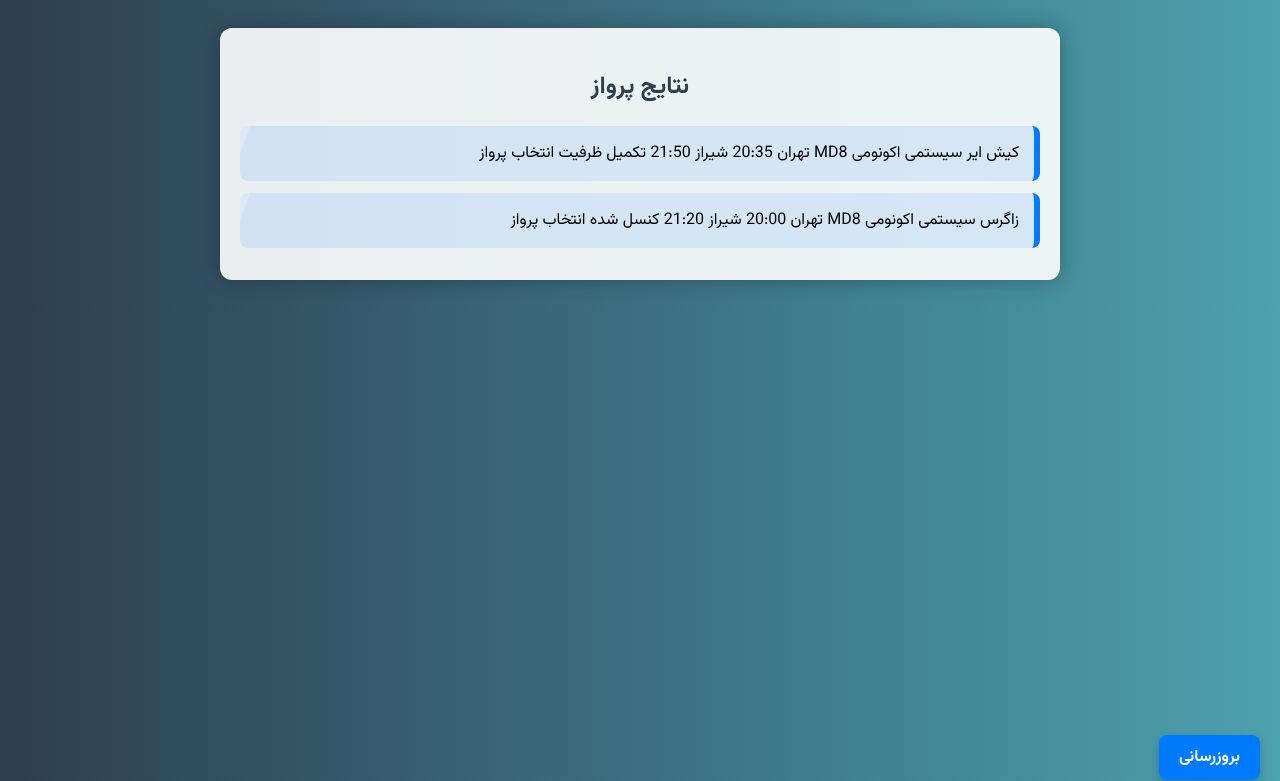
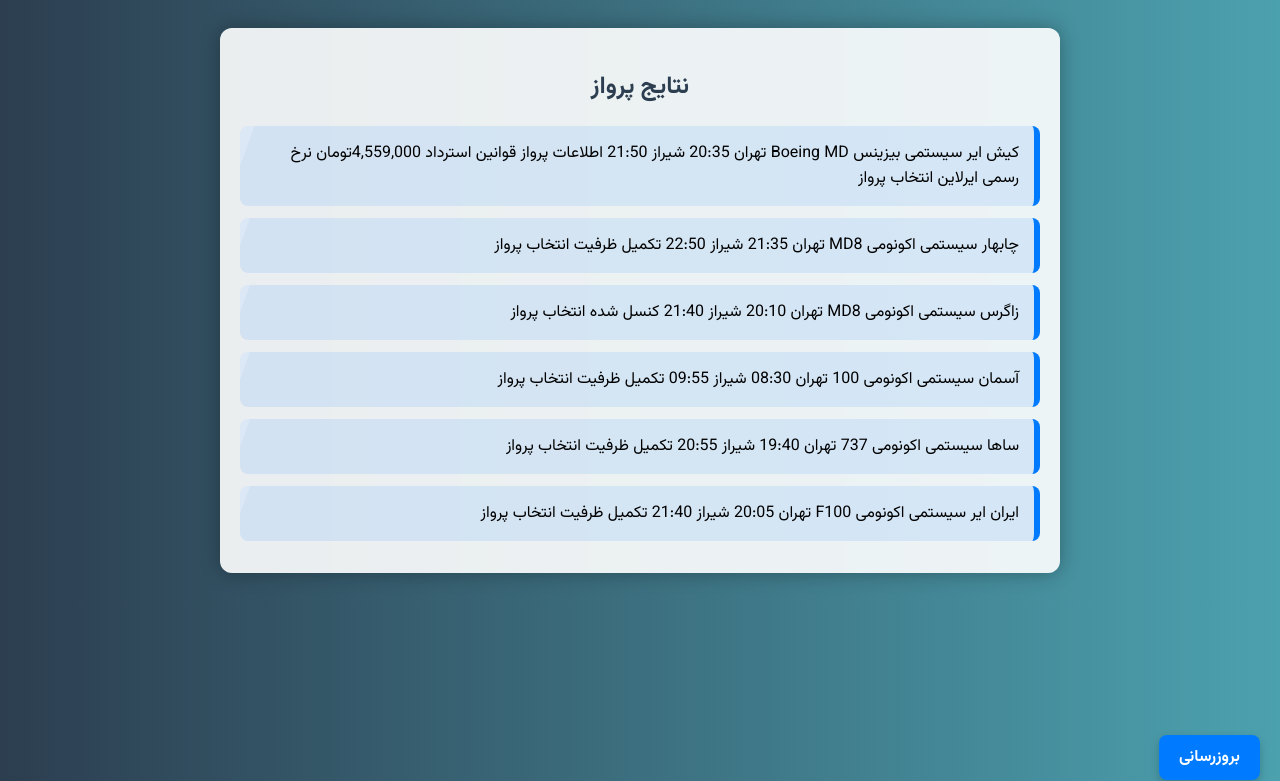
Before and after one commit to erfanrazavi1/django-web-scraping-selenium, a Django app: template core/templates/flights.html in a window 1280 px wide. Shown: the top 781 px of the page. Run offline with Django 5.2, Linux system fonts and the light colour scheme; the template is opened without the code that fills it, so the values that code supplies are empty.

Commit message:
update scraper file in flights app

```diff
--- a/core/templates/flights.html
+++ b/core/templates/flights.html
@@ -108,22 +108,61 @@
             <h2>نتایج پرواز</h2>
             <div class="flight">کیش ایر
 سیستمی
-اکونومی
-MD8
+بیزینس
+Boeing MD
 تهران
 20:35
 شیراز
 21:50
+اطلاعات پرواز
+قوانین استرداد
+4,559,000تومان
+نرخ رسمی ایرلاین
+انتخاب پرواز</div><div class="flight">چابهار
+سیستمی
+اکونومی
+MD8
+تهران
+21:35
+شیراز
+22:50
 تکمیل ظرفیت
 انتخاب پرواز</div><div class="flight">زاگرس
 سیستمی
 اکونومی
 MD8
 تهران
-20:00
+20:10
 شیراز
-21:20
+21:40
 کنسل شده
+انتخاب پرواز</div><div class="flight">آسمان
+سیستمی
+اکونومی
+100
+تهران
+08:30
+شیراز
+09:55
+تکمیل ظرفیت
+انتخاب پرواز</div><div class="flight">ساها
+سیستمی
+اکونومی
+737
+تهران
+19:40
+شیراز
+20:55
+تکمیل ظرفیت
+انتخاب پرواز</div><div class="flight">ایران ایر
+سیستمی
+اکونومی
+F100
+تهران
+20:05
+شیراز
+21:40
+تکمیل ظرفیت
 انتخاب پرواز</div>
         </div>
 
```
Also changed, not shown: core/flights/scraper.py (+6 -5 lines), core/templates/index.html (+10 -2 lines).
